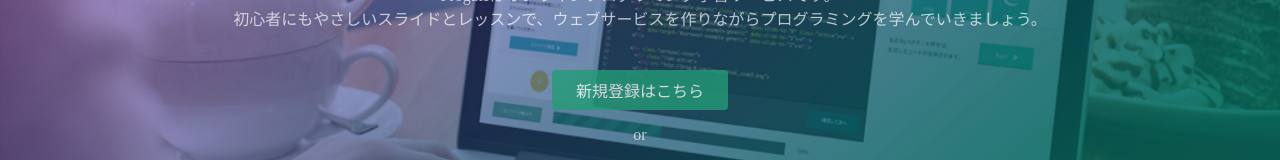
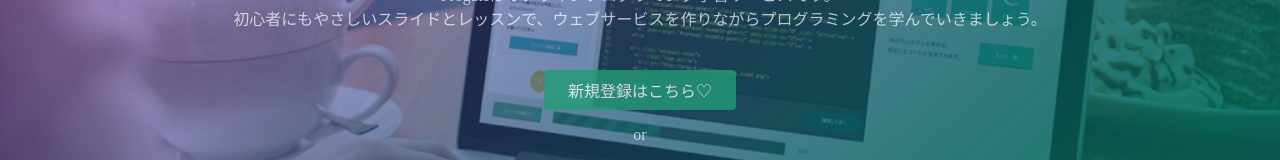
Before and after one commit to co-ton/coton., a plain HTML site: page index.html in a window 1280 px wide. Shown: the part 362-522 px from the top of the page. Drawn offline with Linux system fonts and the light colour scheme.

Commit message:
Update index.html

```diff
--- a/index.html
+++ b/index.html
@@ -26,7 +26,7 @@
       <h1>LEARN TO CODE.<br>LEARN TO BE CREATIVE.</h1>
       <p>Progateはオンラインプログラミング学習サービスです。<br>初心者にもやさしいスライドとレッスンで、ウェブサービスを作りながらプログラミングを学んでいきましょう。</p>
       <div class="btn-wrapper">
-        <a href="#" class="btn signup">新規登録はこちら</a>
+        <a href="#" class="btn signup">新規登録はこちら♡</a>
         <p>or</p>
         <a href="#" class="btn facebook"><span class="fa fa-facebook"></span>Facebookで登録</a>
         <a href="#" class="btn twitter"><span class="fa fa-twitter"></span>Twitterで登録</a>
```
